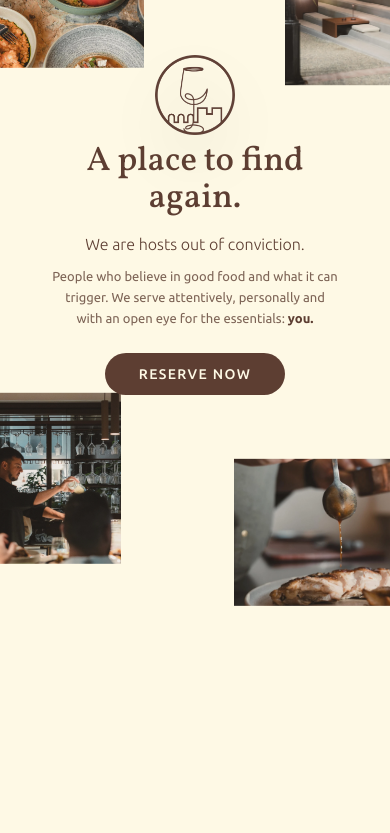
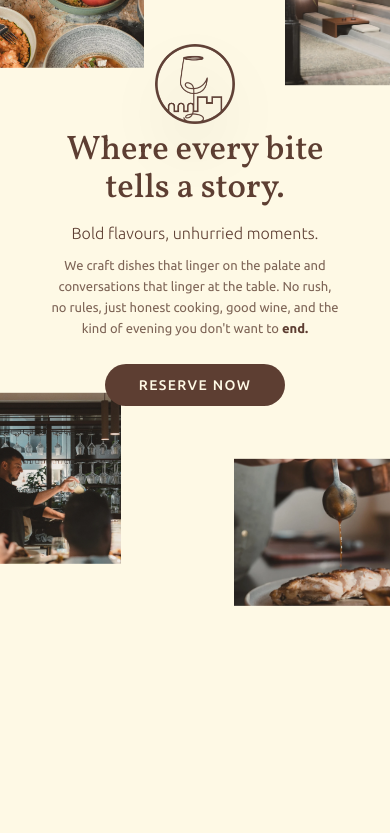
Before and after one commit to wafflas/kale-gastrobar, a Next.js app: page / in a window 390 px wide. Shown: the part 1140-1973 px from the top of the page. Built offline with nearby package versions, Linux system fonts and the light colour scheme.

Commit message:
refactored code

```diff
--- a/app/components/CuisineSection/components/CuisineContent.tsx
+++ b/app/components/CuisineSection/components/CuisineContent.tsx
@@ -1,3 +1,5 @@
+"use client";
+
 import React from "react";
 import HeroTypography from "../../shared/HeroTypography";
 import Button from "../../shared/Button";
--- a/app/components/IntroSection/IntroSection.tsx
+++ b/app/components/IntroSection/IntroSection.tsx
@@ -228,17 +228,18 @@ export default function IntroSection() {
           transition={{ duration: 0.6, ease: "easeOut" }}
           className="font-vollkorn text-[34px] md:text-[80px] lg:text-[100px] text-darkbrown leading-[1.1] font-medium"
         >
-          A place to find <br className="hidden md:block" /> again.
+          Where every bite <br className="hidden md:block" /> tells a story.
         </motion.h2>
 
         <div className="space-y-3 md:space-y-8 px-2">
           <p className="font-ubuntu text-[16px] md:text-[30px] lg:text-[35px] text-darkbrown leading-tight font-light">
-            We are hosts out of conviction.
+            Bold flavours, unhurried moments.
           </p>
           <p className="font-ubuntu text-[13px] md:text-[18px] lg:text-[22px] text-darkbrown/80 leading-relaxed font-normal max-w-lg mx-auto">
-            People who believe in good food and what it can trigger. We serve
-            attentively, personally and with an open eye for the essentials:{" "}
-            <span className="font-bold text-darkbrown">you.</span>
+            We craft dishes that linger on the palate and conversations that
+            linger at the table. No rush, no rules, just honest cooking, good
+            wine, and the kind of evening you don&apos;t want to{" "}
+            <span className="font-bold text-darkbrown">end.</span>
           </p>
         </div>
 
--- a/app/components/LandingSection/LandingPage.tsx
+++ b/app/components/LandingSection/LandingPage.tsx
@@ -1,14 +1,12 @@
+"use client";
+
 import Header from "./components/Header";
 import Logo from "../shared/Logo";
 import VideoBackground from "./components/VideoBackground";
+import { useLoading } from "@/app/context/LoadingContext";
 
-interface LandingPageProps {
-  shouldPlayVideo?: boolean;
-}
-
-export default function LandingPage({
-  shouldPlayVideo = true,
-}: LandingPageProps) {
+export default function LandingPage() {
+  const { shouldPlayVideo } = useLoading();
   return (
     <section
       className="relative h-screen w-full overflow-hidden bg-darkbrown flex items-center justify-center"
--- a/app/components/PageShell.tsx
+++ /dev/null
@@ -1,96 +0,0 @@
-"use client";
-
-import { useState, useEffect } from "react";
-import { ReactLenis } from "lenis/react";
-import HorizontalDecoration from "./shared/HorizontalDecoration";
-import Footer from "./FooterSection/Footer";
-import LandingPage from "./LandingSection/LandingPage";
-import ReviewsSection from "./ReviewsSection/ReviewsSection";
-import IntroSection from "./IntroSection/IntroSection";
-import PlaceSection from "./PlaceSection/PlaceSection";
-import MenuSection from "./MenuSection/MenuSection";
-import EatSipSection from "./EatSipSection/EatSipSection";
-import ScrollOpacityText from "./shared/ScrollOpacityText";
-import LoadingScreen from "./shared/LoadingScreen";
-import CuisineSection from "./CuisineSection/CuisineSection";
-
-const DESKTOP_BREAKPOINT = "(min-width: 769px)";
-
-export default function PageShell() {
-  const [showLoading, setShowLoading] = useState(true);
-  const [shouldPlayVideo, setShouldPlayVideo] = useState(false);
-
-  const [useLenis, setUseLenis] = useState(false);
-
-  useEffect(() => {
-    const mq = window.matchMedia(DESKTOP_BREAKPOINT);
-    setUseLenis(mq.matches);
-    const listener = () => setUseLenis(mq.matches);
-    mq.addEventListener("change", listener);
-    return () => mq.removeEventListener("change", listener);
-  }, []);
-
-  const mainContent = (
-    <main className="relative w-full min-h-screen bg-cream overflow-hidden">
-      <div className="flex flex-col min-h-screen">
-        <LandingPage shouldPlayVideo={shouldPlayVideo} />
-        <div className="mt-5">
-          <HorizontalDecoration
-            text="The feeling of being in the right place. • The feeling of being in the right place. "
-            direction="left"
-            size={70}
-          />
-          <HorizontalDecoration
-            text="The feeling of being in the right place. • The feeling of being in the right place. "
-            direction="right"
-            size={70}
-          />
-        </div>
-
-        <IntroSection />
-        <PlaceSection />
-        <div className="w-full h-[3000px]" data-section="scroll-opacity-text">
-          <ScrollOpacityText
-            text="The food on the plate is the coming together of what is at its best in the present with the creative consequence of what was not used in the past."
-            start="top top"
-            end="+=3000"
-            extendedHold={true}
-            className="w-full h-screen flex items-center justify-center "
-          />
-        </div>
-
-        <MenuSection />
-        <div className="mt-5">
-          <HorizontalDecoration
-            text="The feeling of being in the right place. • The feeling of being in the right place. "
-            direction="left"
-            size={70}
-          />
-          <HorizontalDecoration
-            text="The feeling of being in the right place. • The feeling of being in the right place. "
-            direction="right"
-            size={70}
-          />
-        </div>
-        <EatSipSection />
-        <CuisineSection />
-        <div className="flex flex-col min-h-screen">
-          <ReviewsSection />
-        </div>
-        <Footer />
-      </div>
-    </main>
-  );
-
-  return (
-    <>
-      {showLoading && (
-        <LoadingScreen
-          onStartExit={() => setShouldPlayVideo(true)}
-          onComplete={() => setShowLoading(false)}
-        />
-      )}
-      {useLenis ? <ReactLenis root>{mainContent}</ReactLenis> : mainContent}
-    </>
-  );
-}
--- a/app/components/PlaceSection/components/FortressScroll.tsx
+++ b/app/components/PlaceSection/components/FortressScroll.tsx
@@ -12,7 +12,9 @@ export default function FortressScroll() {
     <div className="absolute inset-0 w-full h-full pointer-events-none flex items-center justify-center">
       <div className="w-full max-w-[90vw] md:max-w-[85vw] px-6 md:px-12 lg:px-16">
         <div className="flex flex-col gap-1 md:gap-2 lg:gap-3">
-          <HeroTypography className={`${TEXT_CLASS} pl-0`}>Elevated</HeroTypography>
+          <HeroTypography className={`${TEXT_CLASS} pl-0`}>
+            Elevated
+          </HeroTypography>
           <HeroTypography className={`${TEXT_CLASS} pl-4 md:pl-8 lg:pl-12`}>
             evenings
           </HeroTypography>
--- a/app/components/ReviewsSection/ReviewsSection.tsx
+++ b/app/components/ReviewsSection/ReviewsSection.tsx
@@ -3,7 +3,7 @@ import ReviewsCarousel from "./components/ReviewsCarousel";
 
 export default function ReviewsSection() {
   return (
-    <section className="py-10 bg-cream overflow-hidden">
+    <section className="flex flex-col min-h-screen py-10 bg-cream overflow-hidden">
       <div className="mx-auto px-6 mb-5 md:mb-8">
         <HeroTypography size={70} className="block leading-tight">
           What our guests say...
--- /dev/null
+++ b/app/components/providers/LenisProvider.tsx
@@ -0,0 +1,22 @@
+"use client";
+
+import { useState, useEffect, type ReactNode } from "react";
+import { ReactLenis } from "lenis/react";
+
+const DESKTOP_BREAKPOINT = "(min-width: 769px)";
+
+export default function LenisProvider({ children }: { children: ReactNode }) {
+  const [useLenis, setUseLenis] = useState(false);
+
+  useEffect(() => {
+    const mq = window.matchMedia(DESKTOP_BREAKPOINT);
+    setUseLenis(mq.matches);
+    const listener = () => setUseLenis(mq.matches);
+    mq.addEventListener("change", listener);
+    return () => mq.removeEventListener("change", listener);
+  }, []);
+
+  if (!useLenis) return <>{children}</>;
+
+  return <ReactLenis root>{children}</ReactLenis>;
+}
--- /dev/null
+++ b/app/components/shared/DecorationBand.tsx
@@ -0,0 +1,18 @@
+import HorizontalDecoration from "./HorizontalDecoration";
+
+export default function DecorationBand() {
+  return (
+    <div className="mt-5">
+      <HorizontalDecoration
+        text="The feeling of being in the right place. • The feeling of being in the right place. "
+        direction="left"
+        size={70}
+      />
+      <HorizontalDecoration
+        text="The feeling of being in the right place. • The feeling of being in the right place. "
+        direction="right"
+        size={70}
+      />
+    </div>
+  );
+}
--- /dev/null
+++ b/app/context/LoadingContext.tsx
@@ -0,0 +1,33 @@
+"use client";
+
+import { createContext, useContext, useState, type ReactNode } from "react";
+import LoadingScreen from "../components/shared/LoadingScreen";
+
+interface LoadingContextValue {
+  shouldPlayVideo: boolean;
+}
+
+const LoadingContext = createContext<LoadingContextValue>({
+  shouldPlayVideo: true,
+});
+
+export function useLoading() {
+  return useContext(LoadingContext);
+}
+
+export function LoadingProvider({ children }: { children: ReactNode }) {
+  const [showLoading, setShowLoading] = useState(true);
+  const [shouldPlayVideo, setShouldPlayVideo] = useState(false);
+
+  return (
+    <LoadingContext value={{ shouldPlayVideo }}>
+      {showLoading && (
+        <LoadingScreen
+          onStartExit={() => setShouldPlayVideo(true)}
+          onComplete={() => setShowLoading(false)}
+        />
+      )}
+      {children}
+    </LoadingContext>
+  );
+}
--- a/app/page.tsx
+++ b/app/page.tsx
@@ -1,5 +1,41 @@
-import PageShell from "./components/PageShell";
+import LenisProvider from "./components/providers/LenisProvider";
+import { LoadingProvider } from "./context/LoadingContext";
+import LandingPage from "./components/LandingSection/LandingPage";
+import DecorationBand from "./components/shared/DecorationBand";
+import IntroSection from "./components/IntroSection/IntroSection";
+import PlaceSection from "./components/PlaceSection/PlaceSection";
+import ScrollOpacityText from "./components/shared/ScrollOpacityText";
+import MenuSection from "./components/MenuSection/MenuSection";
+import EatSipSection from "./components/EatSipSection/EatSipSection";
+import CuisineSection from "./components/CuisineSection/CuisineSection";
+import ReviewsSection from "./components/ReviewsSection/ReviewsSection";
+import Footer from "./components/FooterSection/Footer";
 
 export default function Home() {
-  return <PageShell />;
+  return (
+    <LoadingProvider>
+      <LenisProvider>
+        <main className="relative flex flex-col w-full min-h-screen bg-cream overflow-hidden">
+          <LandingPage />
+          <DecorationBand />
+          <IntroSection />
+          <PlaceSection />
+          <ScrollOpacityText
+            text="The food on the plate is the coming together of what is at its best in the present with the creative consequence of what was not used in the past."
+            start="top top"
+            end="+=3000"
+            extendedHold={true}
+            containerHeight="h-[3000px]"
+            className="w-full h-screen flex items-center justify-center"
+          />
+          <MenuSection />
+          <DecorationBand />
+          <EatSipSection />
+          <CuisineSection />
+          <ReviewsSection />
+          <Footer />
+        </main>
+      </LenisProvider>
+    </LoadingProvider>
+  );
 }
```
Also changed, not shown: app/components/shared/ScrollOpacityText.tsx (+11 -1 lines).
